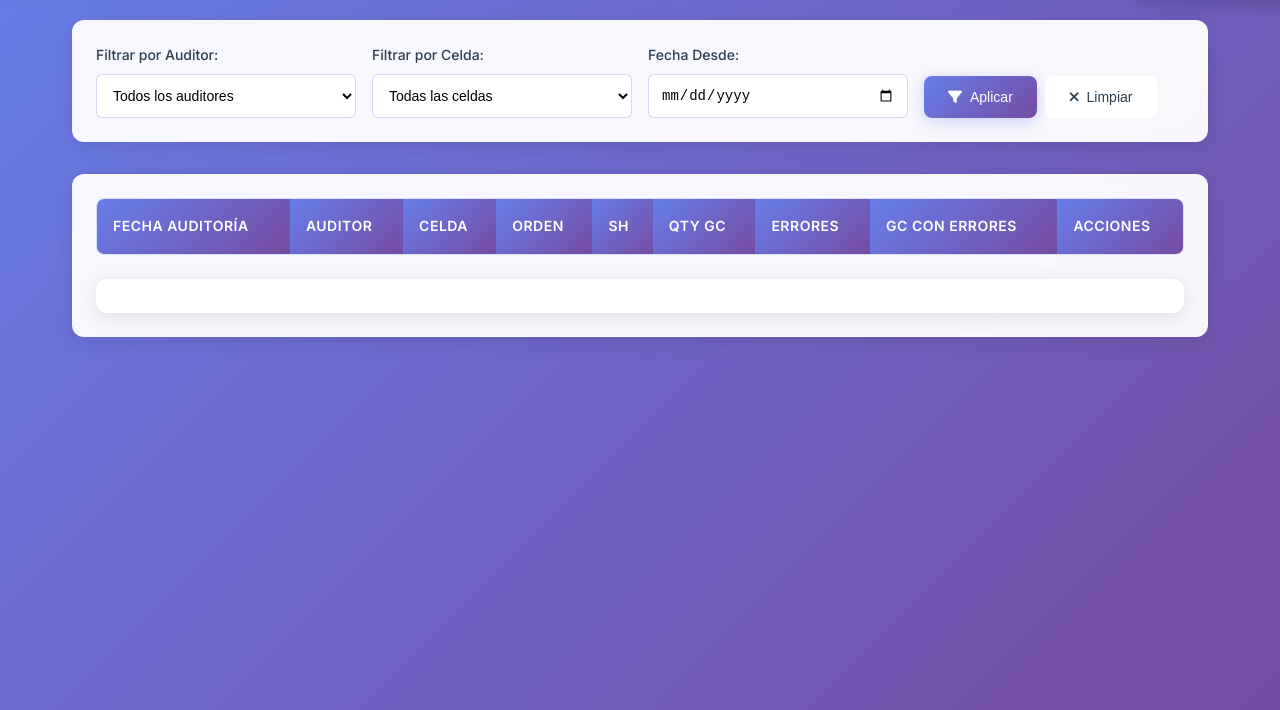
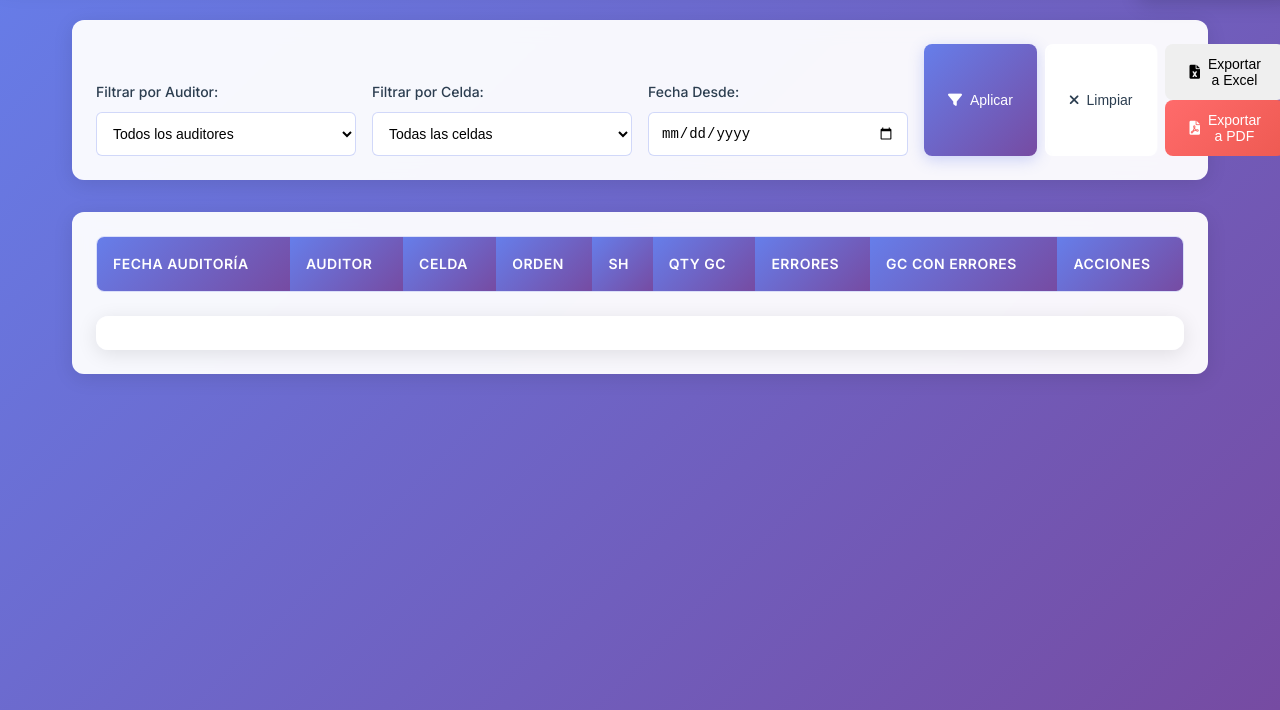
Before and after one commit to jcanett1/DocAudit-Tecnicos, a website: page index.html in a window 1280 px wide. Shown: the part 90-800 px from the top of the page. Drawn offline with Linux system fonts and the light colour scheme; no server answers.

Commit message:
Update index.html

```diff
--- a/index.html
+++ b/index.html
@@ -66,6 +66,14 @@
                         <button id="clearFilters" class="btn btn-secondary">
                             <i class="fas fa-times"></i> Limpiar
                         </button>
+                        <div class="export-actions">
+                        <button id="exportExcelBtn" class="btn btn-success">
+                            <i class="fas fa-file-excel"></i> Exportar a Excel
+                        </button>
+                        <button id="exportPdfBtn" class="btn btn-danger">
+                            <i class="fas fa-file-pdf"></i> Exportar a PDF
+                        </button>
+                    </div>
                     </div>
                 </div>
             </div>
```
